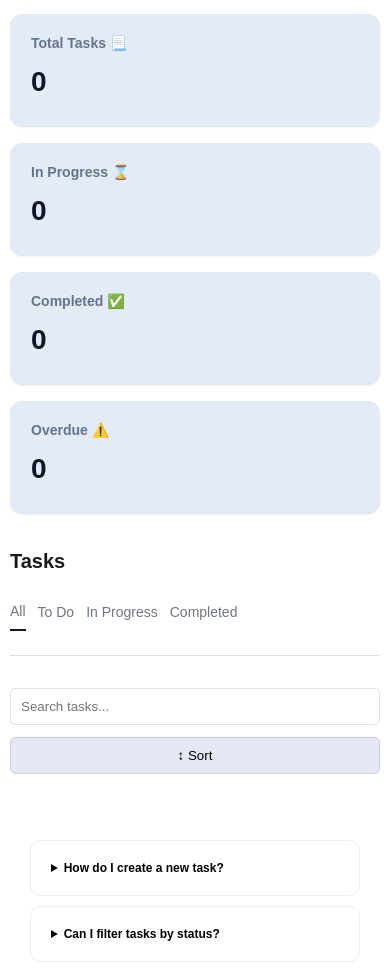
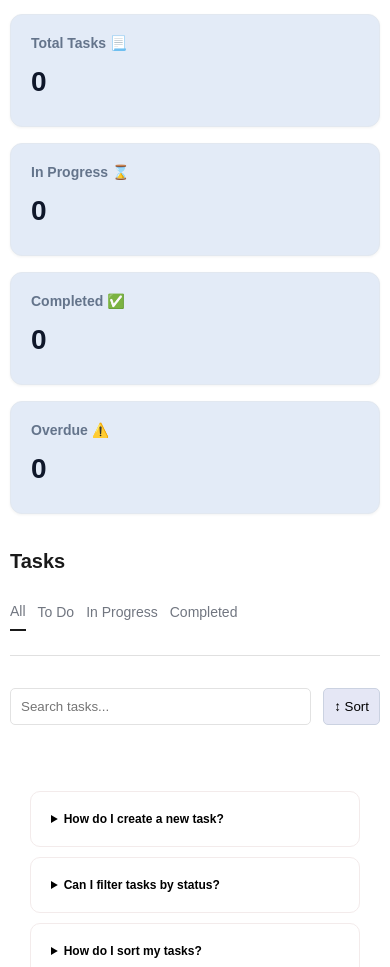
Before and after one commit to supunrworks/ProjectFlow-Dashboard, a plain HTML site: page index.html in a window 390 px wide. Shown: the part 133-1100 px from the top of the page. Drawn offline with nearby package versions, Linux system fonts and the light colour scheme.

Commit message:
Refactor layout styles for footer and search components

```diff
--- a/style.css
+++ b/style.css
@@ -304,13 +304,19 @@ footer {
     grid-column: 1 / -1;
     display: flex;
     align-items: center;
-    justify-content: space-between;
+    justify-content: flex-start;
     width: 100%;
     gap: 12px;
 }
 
 .search input {
+    flex: 0 1 320px;
     max-width: 320px;
+    min-width: 0;
+}
+
+.sort-container {
+    flex: 0 0 auto;
 }
 
 .sort-btn {
@@ -563,6 +569,7 @@ a:focus-visible {
     }
 
     .search input {
+        flex: 1 1 auto;
         max-width: none;
     }
 
@@ -608,16 +615,6 @@ a:focus-visible {
         grid-template-columns: 1fr;
     }
 
-    .search {
-        align-items: stretch;
-        flex-direction: column;
-    }
-
-    .sort-container,
-    .sort-btn {
-        width: 100%;
-    }
-
     .sort-menu {
         left: 0;
         right: auto;
```
